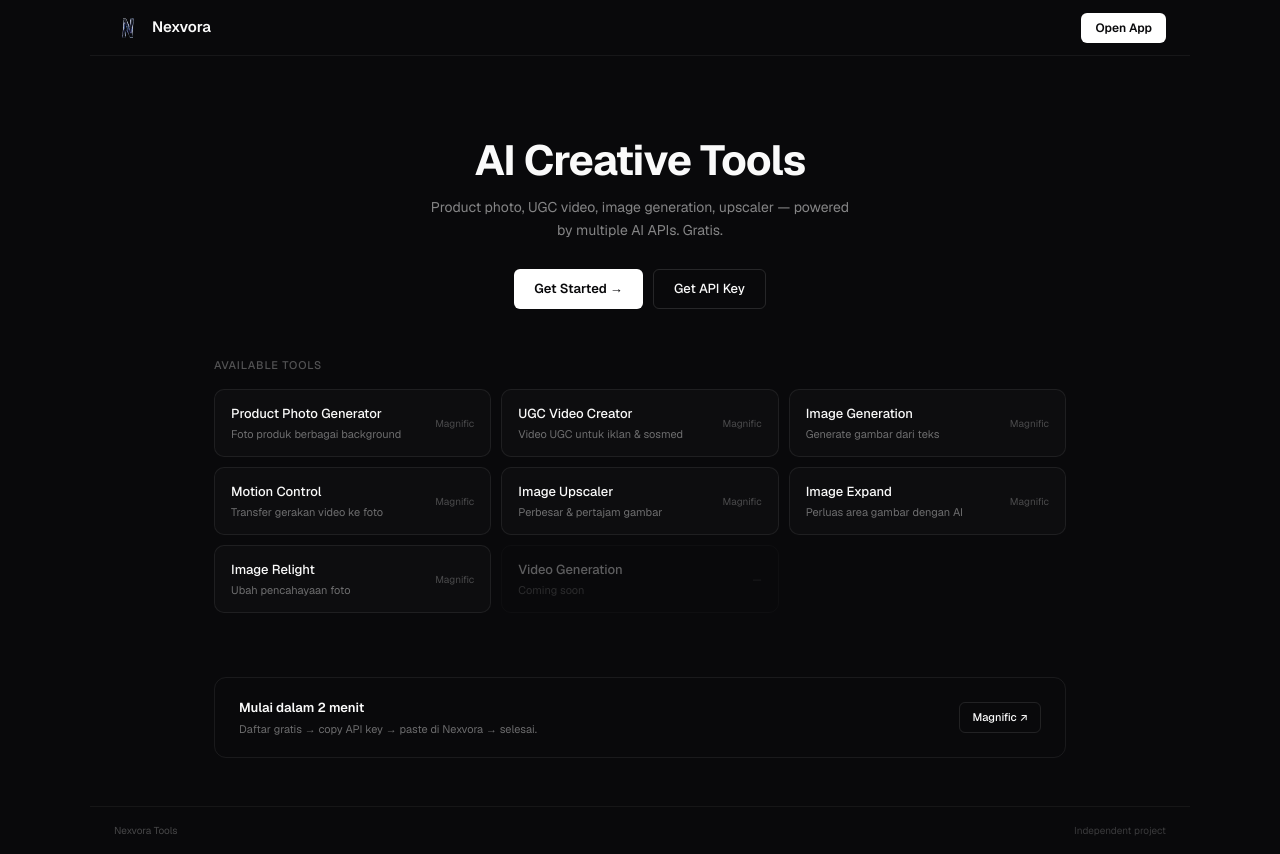
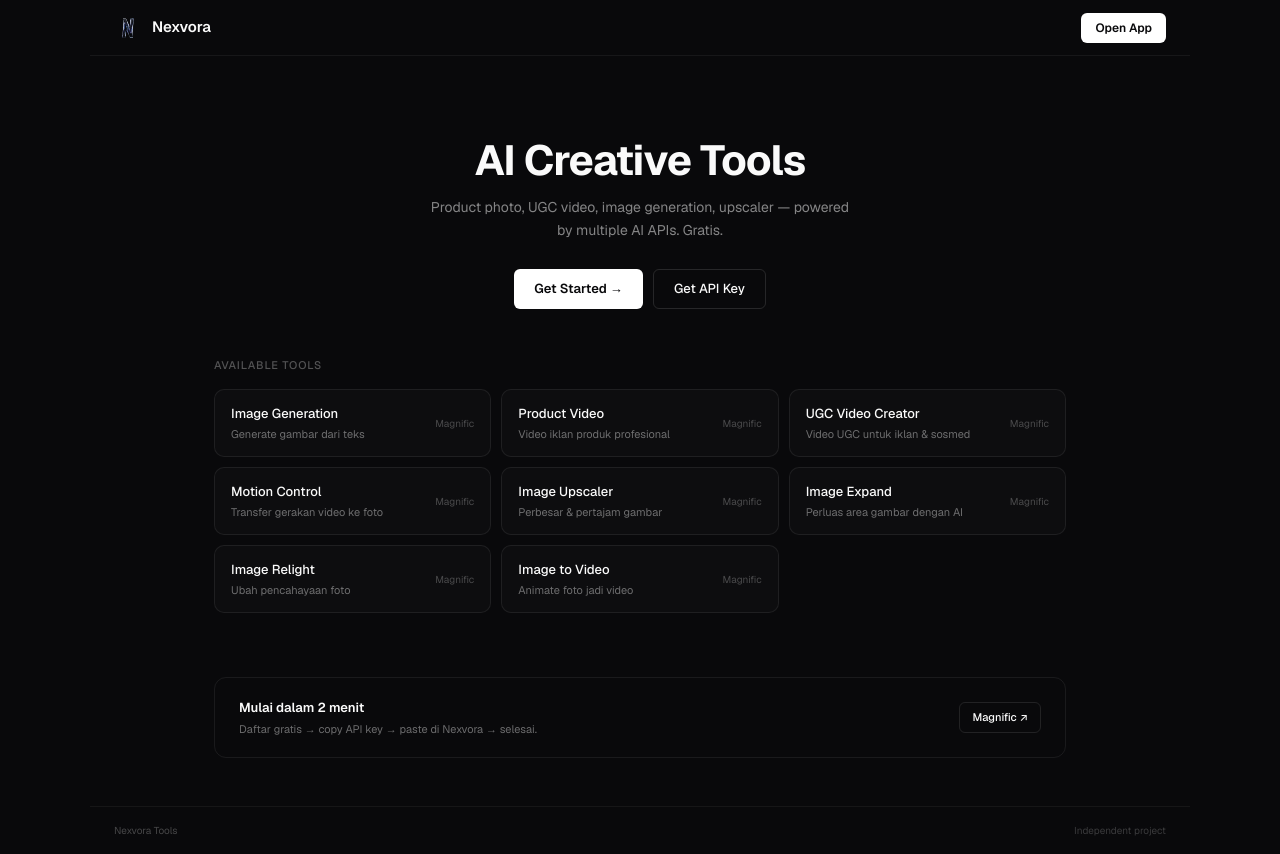
Before and after one commit to wrunzfire404/nexvora-tools, a Next.js app: page / in a window 1280 px wide. Built offline with nearby package versions, Linux system fonts and the light colour scheme.

Commit message:
Fix: homepage Get Started  /generate, update tools list, remove disabled state

```diff
--- a/app/page.tsx
+++ b/app/page.tsx
@@ -83,7 +83,7 @@
         </p>
         <div style={{ display: "flex", justifyContent: "center", gap: 10 }}>
           <button
-            onClick={() => router.push("/product")}
+            onClick={() => router.push("/generate")}
             style={{
               background: "#fff",
               color: "#09090b",
@@ -128,19 +128,18 @@
           }}
         >
           {[
-            { title: "Product Photo Generator", desc: "Foto produk berbagai background", href: "/product", api: "Magnific" },
+            { title: "Image Generation", desc: "Generate gambar dari teks", href: "/generate", api: "Magnific" },
+            { title: "Product Video", desc: "Video iklan produk profesional", href: "/product-video", api: "Magnific" },
             { title: "UGC Video Creator", desc: "Video UGC untuk iklan & sosmed", href: "/ugc", api: "Magnific" },
-            { title: "Image Generation", desc: "Generate gambar dari teks", href: "/generate", api: "Magnific" },
             { title: "Motion Control", desc: "Transfer gerakan video ke foto", href: "/motion", api: "Magnific" },
             { title: "Image Upscaler", desc: "Perbesar & pertajam gambar", href: "/upscale", api: "Magnific" },
             { title: "Image Expand", desc: "Perluas area gambar dengan AI", href: "/expand", api: "Magnific" },
             { title: "Image Relight", desc: "Ubah pencahayaan foto", href: "/relight", api: "Magnific" },
-            { title: "Video Generation", desc: "Coming soon", href: "/video", api: "—", disabled: true },
+            { title: "Image to Video", desc: "Animate foto jadi video", href: "/video", api: "Magnific" },
           ].map((tool) => (
             <button
               key={tool.href}
-              onClick={() => !tool.disabled && router.push(tool.href)}
-              disabled={tool.disabled}
+              onClick={() => router.push(tool.href)}
               style={{
                 display: "flex",
                 alignItems: "center",
@@ -148,21 +147,18 @@
                 padding: "14px 16px",
                 borderRadius: 10,
                 border: "1px solid rgba(255,255,255,0.07)",
-                background: tool.disabled ? "transparent" : "rgba(255,255,255,0.02)",
-                cursor: tool.disabled ? "not-allowed" : "pointer",
-                opacity: tool.disabled ? 0.35 : 1,
+                background: "rgba(255,255,255,0.02)",
+                cursor: "pointer",
                 textAlign: "left",
                 transition: "border-color 0.15s, background 0.15s",
               }}
               onMouseEnter={(e) => {
-                if (!tool.disabled) {
-                  e.currentTarget.style.borderColor = "rgba(255,255,255,0.15)";
-                  e.currentTarget.style.background = "rgba(255,255,255,0.04)";
-                }
+                e.currentTarget.style.borderColor = "rgba(255,255,255,0.15)";
+                e.currentTarget.style.background = "rgba(255,255,255,0.04)";
               }}
               onMouseLeave={(e) => {
                 e.currentTarget.style.borderColor = "rgba(255,255,255,0.07)";
-                e.currentTarget.style.background = tool.disabled ? "transparent" : "rgba(255,255,255,0.02)";
+                e.currentTarget.style.background = "rgba(255,255,255,0.02)";
               }}
             >
               <div>
```
